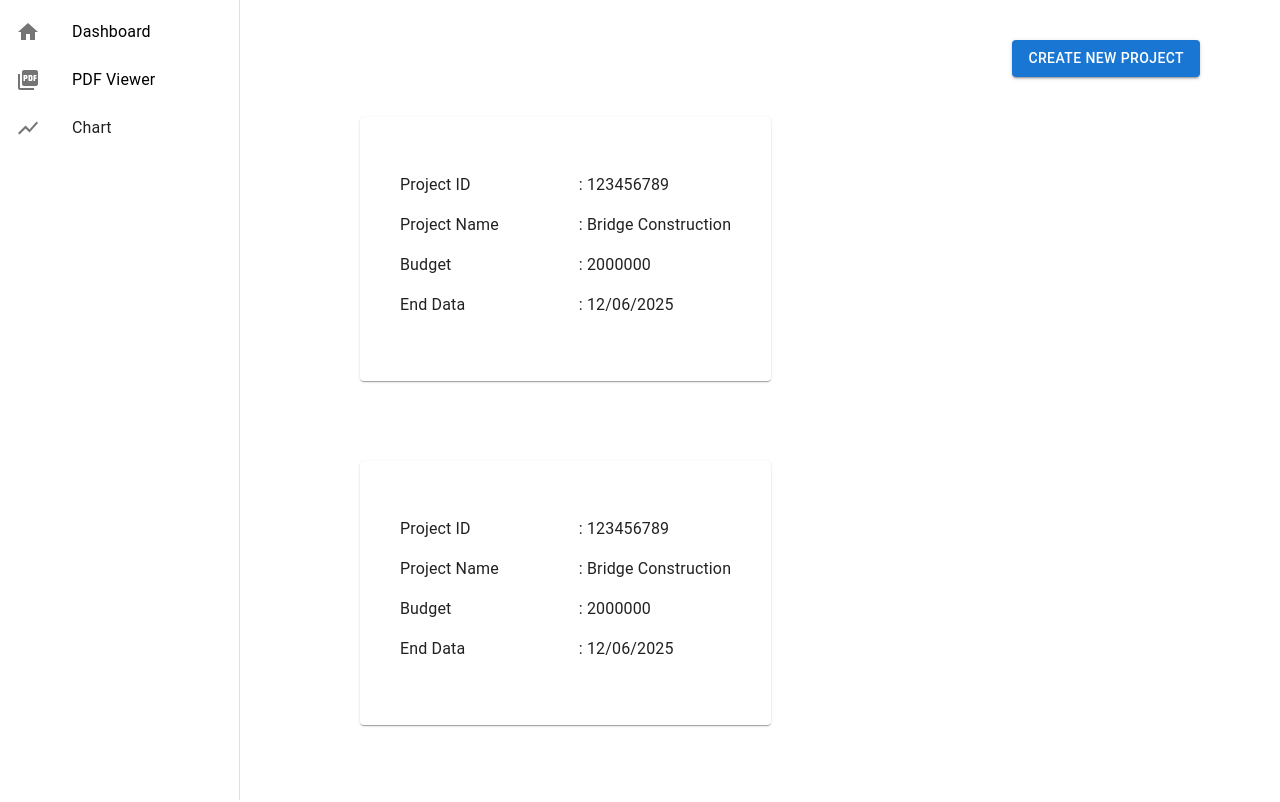
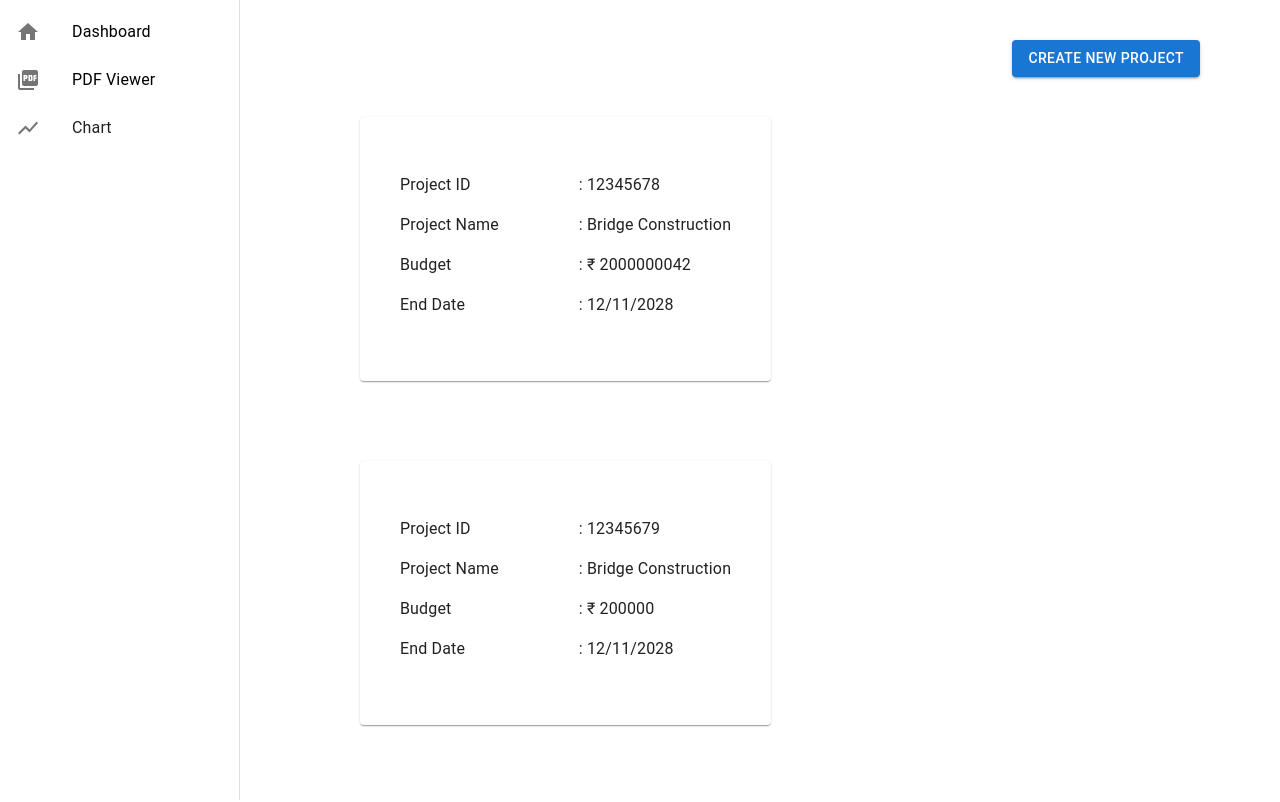
Before and after one commit to Ayushak18/bhumio-react-assignment, a React (Create React App) app: page /dashboard in a window 1280 px wide. Shown: the top 802 px of the page. Built offline with nearby package versions, Linux system fonts and the light colour scheme.

Commit message:
dashboard card with dummy data,single project page along with dynamic route added

```diff
--- a/src/App.js
+++ b/src/App.js
@@ -8,7 +8,7 @@ function App() {
     <>
       <Routes>
         <Route path="/dashboard" element={<Dashboard />}></Route>
-        <Route path="/project" element={<SingleProject />}></Route>
+        <Route path="/project/:id" element={<SingleProject />}></Route>
       </Routes>
     </>
   );
--- a/src/components/SingleProjectCard.js
+++ b/src/components/SingleProjectCard.js
@@ -1,10 +1,9 @@
 import * as React from "react";
 import Card from "@mui/material/Card";
 import CardContent from "@mui/material/CardContent";
-import Typography from "@mui/material/Typography";
 import { Box } from "@mui/system";
 
-export default function SingleProjectCard() {
+export default function SingleProjectCard(props) {
   return (
     <Card sx={{ my: 5, mx: 5 }}>
       <CardContent>
@@ -13,13 +12,13 @@ export default function SingleProjectCard() {
             <p>Project ID</p>
             <p>Project Name</p>
             <p>Budget</p>
-            <p>End Data</p>
+            <p>End Date</p>
           </Box>
           <Box>
-            <p>: 123456789</p>
-            <p>: Bridge Construction</p>
-            <p>: 2000000</p>
-            <p>: 12/06/2025</p>
+            <p>: {props.singleProject.id}</p>
+            <p>: {props.singleProject.name}</p>
+            <p>: {"₹ "+props.singleProject.budget}</p>
+            <p>: {props.singleProject.end_date}</p>
           </Box>
         </Box>
       </CardContent>
--- /dev/null
+++ b/src/components/projectCard.js
@@ -0,0 +1,96 @@
+import * as React from "react";
+import Card from "@mui/material/Card";
+import CardContent from "@mui/material/CardContent";
+import { Box } from "@mui/system";
+
+export default function ProjectCard(props) {
+  return (
+    <Box
+      sx={{
+        display: "flex",
+        justifyContent: "space-evenly",
+      }}
+    >
+      <div>
+        <Card sx={{ my: 5 }}>
+          <CardContent
+            sx={{ display: "flex", alignItems: "center", flexWrap: "wrap" }}
+          >
+            <Box sx={{ p: 5 }}>
+              <p>Project ID</p>
+              <p>Project Name</p>
+              <p>Project Manager</p>
+              <p>Start Date</p>
+            </Box>
+            <Box sx={{ p: 5 }}>
+              <p>: {props.data.singleProject.id}</p>
+              <p>: {props.data.singleProject.name}</p>
+              <p>: {props.data.singleProject.manager}</p>
+              <p>: {props.data.singleProject.start_date}</p>
+            </Box>
+          </CardContent>
+        </Card>
+        <Card sx={{ my: 5 }}>
+          <CardContent
+            sx={{ display: "flex", alignItems: "center", flexWrap: "wrap" }}
+          >
+            <Box sx={{ p: 5 }}>
+              <p>Supplier</p>
+              <p>Contact Person</p>
+              <p>Phone</p>
+              <p>Email</p>
+            </Box>
+            <Box sx={{ p: 5 }}>
+              <p>: {props.data.singleProject.supplier}</p>
+              <p>: {props.data.singleProject.supplier_contact}</p>
+              <p>: {props.data.singleProject.phone}</p>
+              <p>: {props.data.singleProject.email}</p>
+            </Box>
+          </CardContent>
+        </Card>
+      </div>
+      <div>
+        <Card sx={{ my: 5 }}>
+          <CardContent
+            sx={{ display: "flex", alignItems: "center", flexWrap: "wrap" }}
+          >
+            <Box sx={{ p: 5 }}>
+              <p>Site Address</p>
+              <p>Railway Station</p>
+              <p>Budget</p>
+              <p>End Date</p>
+            </Box>
+            <Box sx={{ p: 5 }}>
+              <p>: {props.data.singleProject.site}</p>
+              <p>: {props.data.singleProject.railway_station}</p>
+              <p>: {"₹ "+props.data.singleProject.budget}</p>
+              <p>: {props.data.singleProject.end_date}</p>
+            </Box>
+          </CardContent>
+        </Card>
+        <Card sx={{ my: 5 }}>
+          <CardContent
+            sx={{ display: "flex", alignItems: "center", flexWrap: "wrap" }}
+          >
+            <Box sx={{ p: 5 }}>
+              <p>Project Status</p>
+            </Box>
+            <Box
+              sx={{
+                p: 5,
+                display: "flex",
+                alignItems: "center",
+                flexWrap: "wrap",
+                height: "260px",
+                width: "200px",
+                textAlign: "center",
+              }}
+            >
+              <p>: {props.data.singleProject.status}</p>
+            </Box>
+          </CardContent>
+        </Card>
+      </div>
+    </Box>
+  );
+}
--- /dev/null
+++ b/src/data/dummyData.json
@@ -0,0 +1,197 @@
+[
+    {
+        "id":12345678,
+        "name":"Bridge Construction",
+        "manager":"Ram Krishna",
+        "start_date": "27/12/2020",
+        "site":"25,Rampur,UP",
+        "railway_station":"Rampur Juntion",
+        "end_date":"12/11/2028",
+        "supplier":"Cement Supplier",
+        "supplier_contact":"Babu Lal",
+        "phone":"741258963",
+        "email":"xyz@gmail.com",
+        "status":"Bhoomi Poojan Done,Foundation Completed",
+        "budget": 2000000042
+    },
+    {
+        "id":12345679,
+        "name":"Bridge Construction",
+        "manager":"Ram Krishna",
+        "start_date": "27/12/2020",
+        "site":"25,Rampur,UP",
+        "railway_station":"Rampur Juntion",
+        "end_date":"12/11/2028",
+        "supplier":"Cement Supplier",
+        "supplier_contact":"Babu Lal",
+        "phone":"741258963",
+        "email":"xyz@gmail.com",
+        "status":"Bhoomi Poojan Done,Foundation Completed",
+        "budget": 200000
+    },
+    {
+        "id":12345689,
+        "name":"Bridge Construction",
+        "manager":"Ram Krishna",
+        "start_date": "27/12/2020",
+        "site":"25,Rampur,UP",
+        "railway_station":"Rampur Juntion",
+        "end_date":"12/11/2028",
+        "supplier":"Cement Supplier",
+        "supplier_contact":"Babu Lal",
+        "phone":"741258963",
+        "email":"xyz@gmail.com",
+        "status":"Bhoomi Poojan Done,Foundation Completed",
+        "budget": 320000000
+    },
+    {
+        "id":12345789,
+        "name":"Bridge Construction",
+        "manager":"Ram Krishna",
+        "start_date": "27/12/2020",
+        "site":"25,Rampur,UP",
+        "railway_station":"Rampur Juntion",
+        "end_date":"12/11/2028",
+        "supplier":"Cement Supplier",
+        "supplier_contact":"Babu Lal",
+        "phone":"741258963",
+        "email":"xyz@gmail.com",
+        "status":"Bhoomi Poojan Done,Foundation Completed",
+        "budget": 904651000
+    },
+    {
+        "id":12346789,
+        "name":"Bridge Construction",
+        "manager":"Ram Krishna",
+        "start_date": "27/12/2020",
+        "site":"25,Rampur,UP",
+        "railway_station":"Rampur Juntion",
+        "end_date":"12/11/2028",
+        "supplier":"Cement Supplier",
+        "supplier_contact":"Babu Lal",
+        "phone":"741258963",
+        "email":"xyz@gmail.com",
+        "status":"Bhoomi Poojan Done,Foundation Completed",
+        "budget": 51350000
+    },
+    {
+        "id":12356789,
+        "name":"Bridge Construction",
+        "manager":"Ram Krishna",
+        "start_date": "27/12/2020",
+        "site":"25,Rampur,UP",
+        "railway_station":"Rampur Juntion",
+        "end_date":"12/11/2028",
+        "supplier":"Cement Supplier",
+        "supplier_contact":"Babu Lal",
+        "phone":"741258963",
+        "email":"xyz@gmail.com",
+        "status":"Bhoomi Poojan Done,Foundation Completed",
+        "budget": 125789146
+    },
+    {
+        "id":12456789,
+        "name":"Bridge Construction",
+        "manager":"Ram Krishna",
+        "start_date": "27/12/2020",
+        "site":"25,Rampur,UP",
+        "railway_station":"Rampur Juntion",
+        "end_date":"12/11/2028",
+        "supplier":"Cement Supplier",
+        "supplier_contact":"Babu Lal",
+        "phone":"741258963",
+        "email":"xyz@gmail.com",
+        "status":"Bhoomi Poojan Done,Foundation Completed",
+        "budget": 5698523
+    },
+    {
+        "id":13456789,
+        "name":"Bridge Construction",
+        "manager":"Ram Krishna",
+        "start_date": "27/12/2020",
+        "site":"25,Rampur,UP",
+        "railway_station":"Rampur Juntion",
+        "end_date":"12/11/2028",
+        "supplier":"Cement Supplier",
+        "supplier_contact":"Babu Lal",
+        "phone":"741258963",
+        "email":"xyz@gmail.com",
+        "status":"Bhoomi Poojan Done,Foundation Completed",
+        "budget": 45896325740
+    },
+    {
+        "id":23456789,
+        "name":"Bridge Construction",
+        "manager":"Ram Krishna",
+        "start_date": "27/12/2020",
+        "site":"25,Rampur,UP",
+        "railway_station":"Rampur Juntion",
+        "end_date":"12/11/2028",
+        "supplier":"Cement Supplier",
+        "supplier_contact":"Babu Lal",
+        "phone":"741258963",
+        "email":"xyz@gmail.com",
+        "status":"Bhoomi Poojan Done,Foundation Completed",
+        "budget": 7412589
+    },
+    {
+        "id":2123456789,
+        "name":"Bridge Construction",
+        "manager":"Ram Krishna",
+        "start_date": "27/12/2020",
+        "site":"25,Rampur,UP",
+        "railway_station":"Rampur Juntion",
+        "end_date":"12/11/2028",
+        "supplier":"Cement Supplier",
+        "supplier_contact":"Babu Lal",
+        "phone":"741258963",
+        "email":"xyz@gmail.com",
+        "status":"Bhoomi Poojan Done,Foundation Completed",
+        "budget": 10000000
+    },
+    {
+        "id":3123456789,
+        "name":"Bridge Construction",
+        "manager":"Ram Krishna",
+        "start_date": "27/12/2020",
+        "site":"25,Rampur,UP",
+        "railway_station":"Rampur Juntion",
+        "end_date":"12/11/2028",
+        "supplier":"Cement Supplier",
+        "supplier_contact":"Babu Lal",
+        "phone":"741258963",
+        "email":"xyz@gmail.com",
+        "status":"Bhoomi Poojan Done,Foundation Completed",
+        "budget": 90000000
+    },
+    {
+        "id":11223456789,
+        "name":"Bridge Construction",
+        "manager":"Ram Krishna",
+        "start_date": "27/12/2020",
+        "site":"25,Rampur,UP",
+        "railway_station":"Rampur Juntion",
+        "end_date":"12/11/2028",
+        "supplier":"Cement Supplier",
+        "supplier_contact":"Babu Lal",
+        "phone":"741258963",
+        "email":"xyz@gmail.com",
+        "status":"Bhoomi Poojan Done,Foundation Completed",
+        "budget": 2135890
+    },
+    {
+        "id":1234456789,
+        "name":"Bridge Construction",
+        "manager":"Ram Krishna",
+        "start_date": "27/12/2020",
+        "site":"25,Rampur,UP",
+        "railway_station":"Rampur Juntion",
+        "end_date":"12/11/2028",
+        "supplier":"Cement Supplier",
+        "supplier_contact":"Babu Lal",
+        "phone":"741258963",
+        "email":"xyz@gmail.com",
+        "status":"Bhoomi Poojan Done,Foundation Completed",
+        "budget": 6500000
+    }
+]
--- a/src/pages/Dashboard.js
+++ b/src/pages/Dashboard.js
@@ -3,6 +3,8 @@ import SideNavBar from "../components/SideNavBar";
 import SingleProjectCard from "../components/SingleProjectCard";
 import Box from "@mui/material/Box";
 import Button from "@mui/material/Button";
+import { Link } from "react-router-dom";
+import data from "../data/dummyData.json";
 
 function Dashboard() {
   return (
@@ -19,26 +21,17 @@ function Dashboard() {
           flexWrap: "wrap",
         }}
       >
-        <SingleProjectCard />
-        <SingleProjectCard />
-        <SingleProjectCard />
-        <SingleProjectCard />
-        <SingleProjectCard />
-        <SingleProjectCard />
-        <SingleProjectCard />
-        <SingleProjectCard />
-        <SingleProjectCard />
-        <SingleProjectCard />
-        <SingleProjectCard />
-        <SingleProjectCard />
-        <SingleProjectCard />
-        <SingleProjectCard />
-        <SingleProjectCard />
-        <SingleProjectCard />
-        <SingleProjectCard />
-        <SingleProjectCard />
-        <SingleProjectCard />
-        <SingleProjectCard />
+        {data.map((singleProject, index) => {
+          return (
+            <Link
+              key={index}
+              to={`/project/${singleProject.id}`}
+              state={{ singleProject }}
+            >
+              <SingleProjectCard singleProject={singleProject} />
+            </Link>
+          );
+        })}
       </Box>
     </>
   );
```
Also changed, not shown: src/pages/SingleProject.js (+5 -2 lines).
